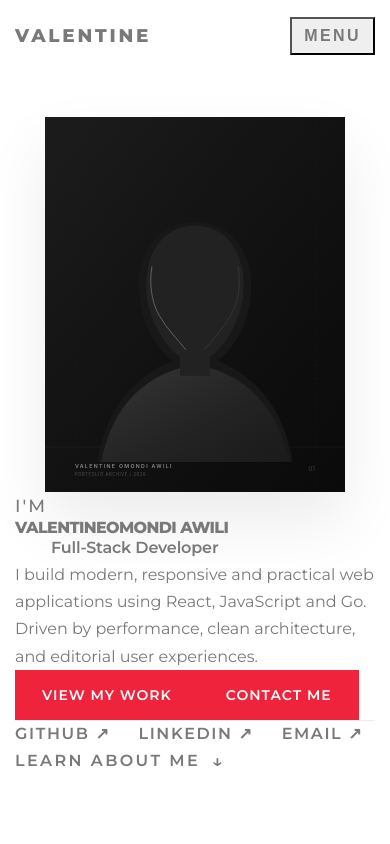
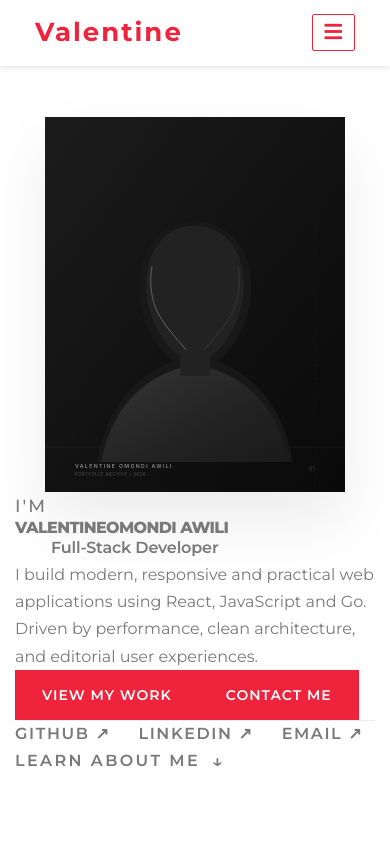
Before and after one commit to VALENTINE-it/MyPortfolio, a React (Vite) app in the folder frontend/: page / in a window 390 px wide. Shown: the top 844 px of the page. Built offline with nearby package versions, Linux system fonts and the light colour scheme.

Commit message:
feat(navbar): update navbar with transparent-to-sticky transitions and mobile navigation

```diff
--- a/frontend/src/components/Navbar.css
+++ b/frontend/src/components/Navbar.css
@@ -1,5 +1,5 @@
 /* ==========================================================================
-   Navbar Styles — Valentine Omondi Awili Portfolio
+   Navbar CSS — Inspired by Syed Ameen Elon Musk Portfolio
    ========================================================================== */
 
 .navbar {
@@ -7,139 +7,160 @@
   top: 0;
   left: 0;
   width: 100%;
+  transition: all 0.4s ease;
   z-index: 1000;
-  background-color: rgba(255, 255, 255, 0.92);
-  backdrop-filter: blur(12px);
-  -webkit-backdrop-filter: blur(12px);
-  border-bottom: 1px solid transparent;
-  transition: border-color var(--transition-fast), background-color var(--transition-fast);
 }
 
-.navbar-scrolled {
-  border-bottom-color: var(--border-light);
-  background-color: rgba(255, 255, 255, 0.97);
-}
-
-.navbar-container {
+.navbar .navbar-inner {
   display: flex;
   align-items: center;
   justify-content: space-between;
-  height: 4.5rem;
+  padding: 0 15px;
 }
 
-.navbar-logo {
-  font-family: var(--font-family-base);
-  font-size: 1.15rem;
-  font-weight: 800;
-  letter-spacing: 0.15em;
-  text-transform: uppercase;
-  color: var(--text-primary);
+.navbar .navbar-brand {
+  margin: 0;
+  font-size: 32px;
+  font-weight: 700;
+  letter-spacing: 2px;
+  color: #EF233C;
+  text-transform: none;
+  cursor: pointer;
+  transition: color 0.3s;
+}
+
+.navbar .navbar-toggler {
+  display: none;
+  background: transparent;
+  border: 1px solid #EF233C;
+  color: #EF233C;
+  font-size: 20px;
+  padding: 6px 12px;
+  border-radius: 2px;
+  cursor: pointer;
+  transition: background 0.3s, color 0.3s;
+}
+
+.navbar .navbar-collapse {
   display: flex;
   align-items: center;
-  transition: opacity var(--transition-fast);
 }
 
-.navbar-logo:hover {
-  opacity: 0.7;
+.navbar .navbar-nav {
+  display: flex;
+  align-items: center;
+  gap: 5px;
 }
 
-/* Desktop Navigation */
-.navbar-links {
-  display: flex;
-  align-items: center;
-  gap: 2.25rem;
+.navbar .nav-link {
+  padding: 10px 14px 8px 14px;
+  font-size: 15px;
+  font-weight: 500;
+  color: #ffffff;
+  transition: 0.3s;
+  position: relative;
+  text-transform: capitalize;
 }
 
-.nav-link {
-  font-size: var(--font-meta);
-  font-weight: 600;
-  letter-spacing: 0.12em;
-  text-transform: uppercase;
-  color: var(--text-secondary);
-  position: relative;
-  padding: 0.4rem 0;
-  transition: color var(--transition-fast);
+/* Desktop styles (> 992px) */
+@media (min-width: 992px) {
+  .navbar {
+    position: absolute;
+    width: 100%;
+    padding: 25px 50px;
+    background: transparent !important;
+    border-bottom: 1px dashed rgba(255, 255, 255, 0.25);
   }
 
-.nav-link:hover {
-  color: var(--text-primary);
+  .navbar.nav-sticky {
+    position: fixed;
+    top: 0;
+    padding: 12px 50px;
+    background: #ffffff !important;
+    box-shadow: 0 2px 10px rgba(0, 0, 0, 0.15);
+    border-bottom: none;
   }
 
-.nav-link.active {
-  color: var(--text-primary);
+  .navbar .navbar-brand {
+    color: #ffffff;
   }
 
-.nav-link.active::after {
-  content: '';
-  position: absolute;
-  bottom: 0;
-  left: 0;
-  width: 100%;
-  height: 2px;
-  background-color: var(--accent);
+  .navbar.nav-sticky .navbar-brand {
+    color: #EF233C;
   }
 
-/* Mobile Toggle */
-.mobile-menu-btn {
-  display: none;
-  font-size: var(--font-meta);
-  font-weight: 700;
-  letter-spacing: 0.15em;
-  text-transform: uppercase;
-  color: var(--text-primary);
-  padding: 0.5rem 0.75rem;
-  border-radius: var(--radius-sm);
-  transition: opacity var(--transition-fast);
+  .navbar .nav-link {
+    color: #ffffff;
   }
 
-.mobile-menu-btn:hover {
-  opacity: 0.75;
+  .navbar.nav-sticky .nav-link {
+    color: #414141;
   }
 
-/* Mobile Menu Overlay */
-.mobile-nav {
-  display: none;
+  .navbar .nav-link:hover,
+  .navbar .nav-link.active {
+    color: #111111;
   }
 
-@media (max-width: 768px) {
-  .navbar-links {
-    display: none;
+  .navbar.nav-sticky .nav-link:hover,
+  .navbar.nav-sticky .nav-link.active {
+    color: #EF233C;
+  }
 }
 
-  .mobile-menu-btn {
+/* Mobile & Tablet styles (<= 991.98px) */
+@media (max-width: 991.98px) {
+  .navbar {
+    position: fixed;
+    top: 0;
+    padding: 12px 20px;
+    background: #ffffff !important;
+    box-shadow: 0 2px 5px rgba(0, 0, 0, 0.1);
+  }
+
+  .navbar .navbar-brand {
+    color: #EF233C;
+    font-size: 26px;
+  }
+
+  .navbar .navbar-toggler {
     display: block;
   }
 
-  .mobile-nav {
-    display: flex;
-    flex-direction: column;
-    position: fixed;
-    top: 4.5rem;
+  .navbar .navbar-collapse {
+    position: absolute;
+    top: 100%;
     left: 0;
     width: 100%;
-    background-color: rgba(255, 255, 255, 0.98);
-    backdrop-filter: blur(16px);
-    -webkit-backdrop-filter: blur(16px);
-    border-bottom: 1px solid var(--border-light);
-    padding: 1.5rem 1.5rem 2.5rem;
-    gap: 1.25rem;
-    transform: translateY(-100%);
-    opacity: 0;
-    pointer-events: none;
-    transition: transform var(--transition-normal), opacity var(--transition-normal);
-    box-shadow: 0 10px 30px rgba(0, 0, 0, 0.05);
+    background: #ffffff;
+    flex-direction: column;
+    padding: 15px 25px 25px;
+    box-shadow: 0 8px 15px rgba(0, 0, 0, 0.1);
+    display: none;
+    border-top: 1px solid #eeeeee;
   }
 
-  .mobile-nav.open {
-    transform: translateY(0);
-    opacity: 1;
-    pointer-events: auto;
+  .navbar .navbar-collapse.show {
+    display: flex;
   }
 
-  .mobile-nav .nav-link {
-    font-size: 1.1rem;
-    padding: 0.5rem 0;
+  .navbar .navbar-nav {
+    flex-direction: column;
     width: 100%;
-    border-bottom: 1px solid rgba(0, 0, 0, 0.04);
+    align-items: flex-start;
+    gap: 0;
+  }
+
+  .navbar .nav-link {
+    color: #414141;
+    padding: 10px 0;
+    width: 100%;
+    border-bottom: 1px solid #f2f2f2;
+    font-size: 16px;
+  }
+
+  .navbar .nav-link:hover,
+  .navbar .nav-link.active {
+    color: #EF233C;
   }
 }
--- a/frontend/src/components/Navbar.jsx
+++ b/frontend/src/components/Navbar.jsx
@@ -2,33 +2,34 @@ import { useState, useEffect } from 'react'
 import './Navbar.css'
 
 const NAV_ITEMS = [
-  { id: 'home', label: 'HOME' },
-  { id: 'about', label: 'ABOUT' },
-  { id: 'projects', label: 'PROJECTS' },
-  { id: 'skills', label: 'SKILLS' },
-  { id: 'contact', label: 'CONTACT' },
+  { id: 'home', label: 'Home' },
+  { id: 'about', label: 'About' },
+  { id: 'experience', label: 'Accomplishments' },
+  { id: 'portfolio', label: 'Portfolio' },
+  { id: 'skills', label: 'Skills' },
+  { id: 'contact', label: 'Contact' },
 ]
 
 export default function Navbar() {
   const [activeSection, setActiveSection] = useState('home')
-  const [isScrolled, setIsScrolled] = useState(false)
+  const [isSticky, setIsSticky] = useState(false)
   const [mobileMenuOpen, setMobileMenuOpen] = useState(false)
 
-  // Track scroll position for navbar styling & active section
+  // Track scroll position for sticky navbar
   useEffect(() => {
     const handleScroll = () => {
-      setIsScrolled(window.scrollY > 40)
+      setIsSticky(window.scrollY > 40)
     }
 
     window.addEventListener('scroll', handleScroll, { passive: true })
     return () => window.removeEventListener('scroll', handleScroll)
   }, [])
 
-  // Observe active sections
+  // Observe active sections for nav highlighting
   useEffect(() => {
     const observerOptions = {
       root: null,
-      rootMargin: '-20% 0px -60% 0px',
+      rootMargin: '-20% 0px -50% 0px',
       threshold: 0,
     }
 
@@ -49,84 +50,66 @@ export default function Navbar() {
     return () => observer.disconnect()
   }, [])
 
-  // Close mobile menu on Escape key
-  useEffect(() => {
-    const handleKeyDown = (e) => {
-      if (e.key === 'Escape' && mobileMenuOpen) {
-        setMobileMenuOpen(false)
-      }
-    }
-    window.addEventListener('keydown', handleKeyDown)
-    return () => window.removeEventListener('keydown', handleKeyDown)
-  }, [mobileMenuOpen])
-
   const scrollToSection = (e, sectionId) => {
     e.preventDefault()
     setMobileMenuOpen(false)
 
     const el = document.getElementById(sectionId)
     if (el) {
-      el.scrollIntoView({ behavior: 'smooth' })
+      const offset = 65
+      const bodyRect = document.body.getBoundingClientRect().top
+      const elementRect = el.getBoundingClientRect().top
+      const elementPosition = elementRect - bodyRect
+      const offsetPosition = elementPosition - offset
+
+      window.scrollTo({
+        top: offsetPosition,
+        behavior: 'smooth',
+      })
       setActiveSection(sectionId)
       window.history.pushState(null, '', `#${sectionId}`)
     }
   }
 
   return (
-    <header className={`navbar ${isScrolled ? 'navbar-scrolled' : ''}`}>
-      <div className="container navbar-container">
-        {/* Brand Logo */}
+    <nav className={`navbar ${isSticky ? 'nav-sticky' : ''}`}>
+      <div className="container-fluid navbar-inner">
         <a
           href="#home"
-          className="navbar-logo"
+          className="navbar-brand"
           onClick={(e) => scrollToSection(e, 'home')}
-          aria-label="Valentine Omondi Awili Portfolio Home"
+          aria-label="Valentine Omondi Awili Home"
         >
-          VALENTINE
+          Valentine
         </a>
 
-        {/* Desktop Navigation */}
-        <nav className="navbar-links" aria-label="Main Navigation">
-          {NAV_ITEMS.map((item) => (
-            <a
-              key={item.id}
-              href={`#${item.id}`}
-              className={`nav-link ${activeSection === item.id ? 'active' : ''}`}
-              onClick={(e) => scrollToSection(e, item.id)}
-            >
-              {item.label}
-            </a>
-          ))}
-        </nav>
-
-        {/* Mobile Toggle Button */}
+        {/* Mobile Toggler */}
         <button
           type="button"
-          className="mobile-menu-btn"
+          className="navbar-toggler"
           onClick={() => setMobileMenuOpen((prev) => !prev)}
           aria-expanded={mobileMenuOpen}
-          aria-label="Toggle navigation menu"
+          aria-label="Toggle navigation"
         >
-          {mobileMenuOpen ? 'CLOSE' : 'MENU'}
+          <i className={mobileMenuOpen ? 'fas fa-times' : 'fas fa-bars'}></i>
         </button>
+
+        {/* Nav Links */}
+        <div className={`navbar-collapse ${mobileMenuOpen ? 'show' : ''}`}>
+          <div className="navbar-nav">
+            {NAV_ITEMS.map((item) => (
+              <a
+                key={item.id}
+                href={`#${item.id}`}
+                className={`nav-link ${activeSection === item.id ? 'active' : ''}`}
+                onClick={(e) => scrollToSection(e, item.id)}
+              >
+                {item.label}
+              </a>
+            ))}
+          </div>
+        </div>
       </div>
-
-      {/* Mobile Menu Dropdown */}
-      <nav
-        className={`mobile-nav ${mobileMenuOpen ? 'open' : ''}`}
-        aria-label="Mobile Navigation"
-      >
-        {NAV_ITEMS.map((item) => (
-          <a
-            key={item.id}
-            href={`#${item.id}`}
-            className={`nav-link ${activeSection === item.id ? 'active' : ''}`}
-            onClick={(e) => scrollToSection(e, item.id)}
-          >
-            {item.label}
-          </a>
-        ))}
-      </nav>
-    </header>
+    </nav>
   )
 }
```
Lines whose indentation alone changed are shown as unchanged.
